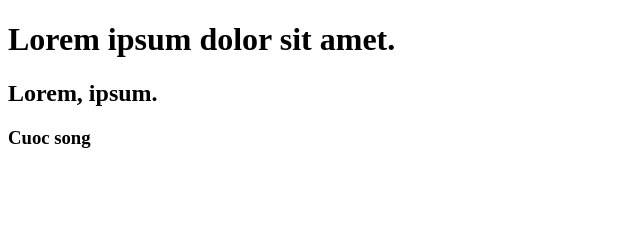
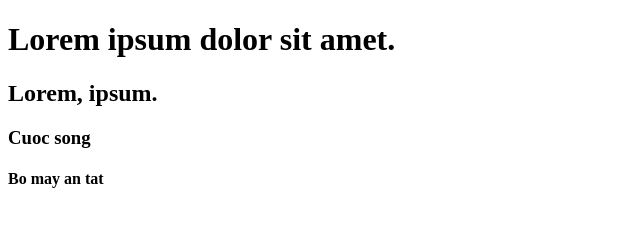
Before and after one commit to Wisper23/duan6, a plain HTML site: page index.html in a window 1280 px wide. Shown: the whole page, without its empty margins (0-640 px from the left). Drawn offline with Linux system fonts and the light colour scheme.

Commit message:
sua lan 4

```diff
--- a/index.html
+++ b/index.html
@@ -9,5 +9,6 @@
     <h1>Lorem ipsum dolor sit amet.</h1>
     <h2>Lorem, ipsum.</h2>
     <h3>Cuoc song</h3>
+    <h4>Bo may an tat</h4>
   </body>
 </html>
```
